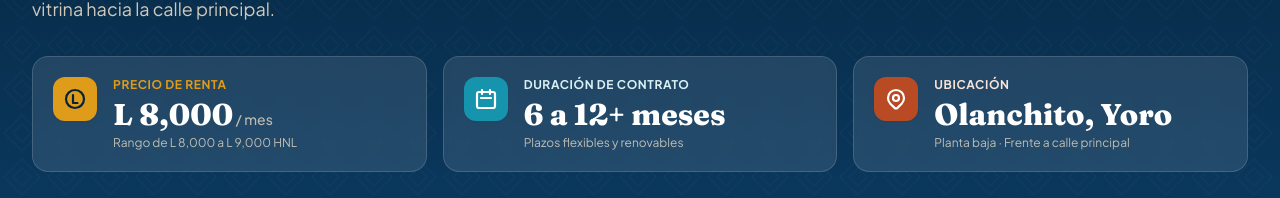
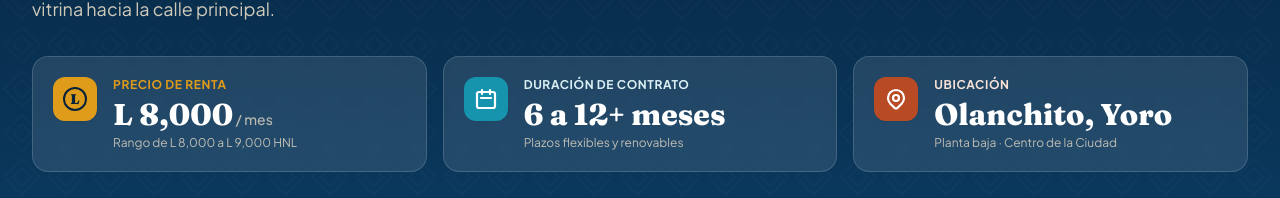
Before and after one commit to tabuenam/plaza-aragon-react, a Next.js app: page / in a window 1280 px wide. Shown: the part 308-506 px from the top of the page. Built offline with nearby package versions, Linux system fonts and the light colour scheme; no server answers; the database is empty.

Commit message:
refactor: update catalog explorer icon, location details, and space descriptions

```diff
--- a/src/app/catalog-explorer.tsx
+++ b/src/app/catalog-explorer.tsx
@@ -73,15 +73,13 @@ export function PlazaInteractiveSection({
           >
             {/* 1. Renting Price */}
             <div className="flex items-start gap-4 rounded-2xl border border-white/15 bg-white/10 p-4 backdrop-blur-xs sm:p-5">
-              <div className="flex h-11 w-11 shrink-0 items-center justify-center rounded-xl bg-maiz text-azul-oscuro shadow-xs">
-                <svg className="h-6 w-6" fill="none" stroke="currentColor" viewBox="0 0 24 24" aria-hidden="true">
-                  <path
-                    strokeLinecap="round"
-                    strokeLinejoin="round"
-                    strokeWidth="2.2"
-                    d="M10 8v8h4.5M21 12a9 9 0 11-18 0 9 9 0 0118 0z"
-                  />
-                </svg>
+              <div
+                className="flex h-11 w-11 shrink-0 items-center justify-center rounded-xl bg-maiz text-azul-oscuro shadow-xs"
+                aria-hidden="true"
+              >
+                <span className="flex h-6 w-6 items-center justify-center rounded-full border-[2.2px] border-current font-display text-sm font-black leading-none">
+                  L
+                </span>
               </div>
               <div>
                 <dt className="text-xs font-bold uppercase tracking-wider text-maiz">
@@ -148,7 +146,7 @@ export function PlazaInteractiveSection({
                   Olanchito, Yoro
                 </dd>
                 <p className="mt-0.5 text-xs text-crema/80">
-                  Planta baja · Frente a calle principal
+                  Planta baja · Centro de la Ciudad
                 </p>
               </div>
             </div>
@@ -200,11 +198,10 @@ export function PlazaInteractiveSection({
               role="tab"
               aria-selected={filter === "all"}
               onClick={() => setFilter("all")}
-              className={`rounded-xl px-3.5 py-1.5 text-xs font-bold transition cursor-pointer ${
-                filter === "all"
+              className={`rounded-xl px-3.5 py-1.5 text-xs font-bold transition cursor-pointer ${filter === "all"
                   ? "bg-azul text-white"
                   : "text-piedra hover:bg-arena hover:text-tinta"
-              }`}
+                }`}
             >
               Todos ({spaces.length})
             </button>
@@ -213,11 +210,10 @@ export function PlazaInteractiveSection({
               role="tab"
               aria-selected={filter === "open"}
               onClick={() => setFilter("open")}
-              className={`rounded-xl px-3.5 py-1.5 text-xs font-bold transition cursor-pointer ${
-                filter === "open"
+              className={`rounded-xl px-3.5 py-1.5 text-xs font-bold transition cursor-pointer ${filter === "open"
                   ? "bg-azul text-white"
                   : "text-piedra hover:bg-arena hover:text-tinta"
-              }`}
+                }`}
             >
               Disponibles / Preventa ({openCount})
             </button>
@@ -226,11 +222,10 @@ export function PlazaInteractiveSection({
               role="tab"
               aria-selected={filter === "occupied"}
               onClick={() => setFilter("occupied")}
-              className={`rounded-xl px-3.5 py-1.5 text-xs font-bold transition cursor-pointer ${
-                filter === "occupied"
+              className={`rounded-xl px-3.5 py-1.5 text-xs font-bold transition cursor-pointer ${filter === "occupied"
                   ? "bg-azul text-white"
                   : "text-piedra hover:bg-arena hover:text-tinta"
-              }`}
+                }`}
             >
               Ocupados ({occupiedCount})
             </button>
@@ -254,9 +249,8 @@ export function PlazaInteractiveSection({
                 id={`local-card-${space.id}`}
                 key={space.id}
                 onClick={() => setHighlightedId(space.id)}
-                className={`card flex flex-col justify-between transition duration-200 hover:shadow-md ${
-                  isHighlighted ? "ring-2 ring-barro shadow-md" : ""
-                }`}
+                className={`card flex flex-col justify-between transition duration-200 hover:shadow-md ${isHighlighted ? "ring-2 ring-barro shadow-md" : ""
+                  }`}
               >
                 <div>
                   <SpaceGallery
--- a/src/app/page.tsx
+++ b/src/app/page.tsx
@@ -31,7 +31,7 @@ const fallbackSpaces: Space[] = [
     id: "3",
     name: "Local 3",
     description:
-      "Local comercial de nueva construcción con piso de porcelanato, baño privado y preparación para aire acondicionado.",
+      "Local comercial de nueva construcción con piso de porcelanato, baño privado y aire acondicionado instalado.",
     price: 8500,
     status: "construction",
     image_urls: [],
@@ -66,7 +66,7 @@ const FAQS = [
   },
   {
     q: "¿Qué servicios incluye cada local comercial?",
-    a: "Cada módulo cuenta con baño privado interno, instalaciones eléctricas independientes (medidor propio), acabados en porcelanato, vitrina frontal hacia la vía pública y preparación para unidad de aire acondicionado.",
+    a: "Cada módulo cuenta con baño privado interno, instalaciones eléctricas independientes (medidor propio), acabados en porcelanato, vitrina frontal hacia la vía pública y aire acondicionado instalado.",
   },
   {
     q: "¿Cómo funciona el apartado en preventa de los locales en construcción?",
```
